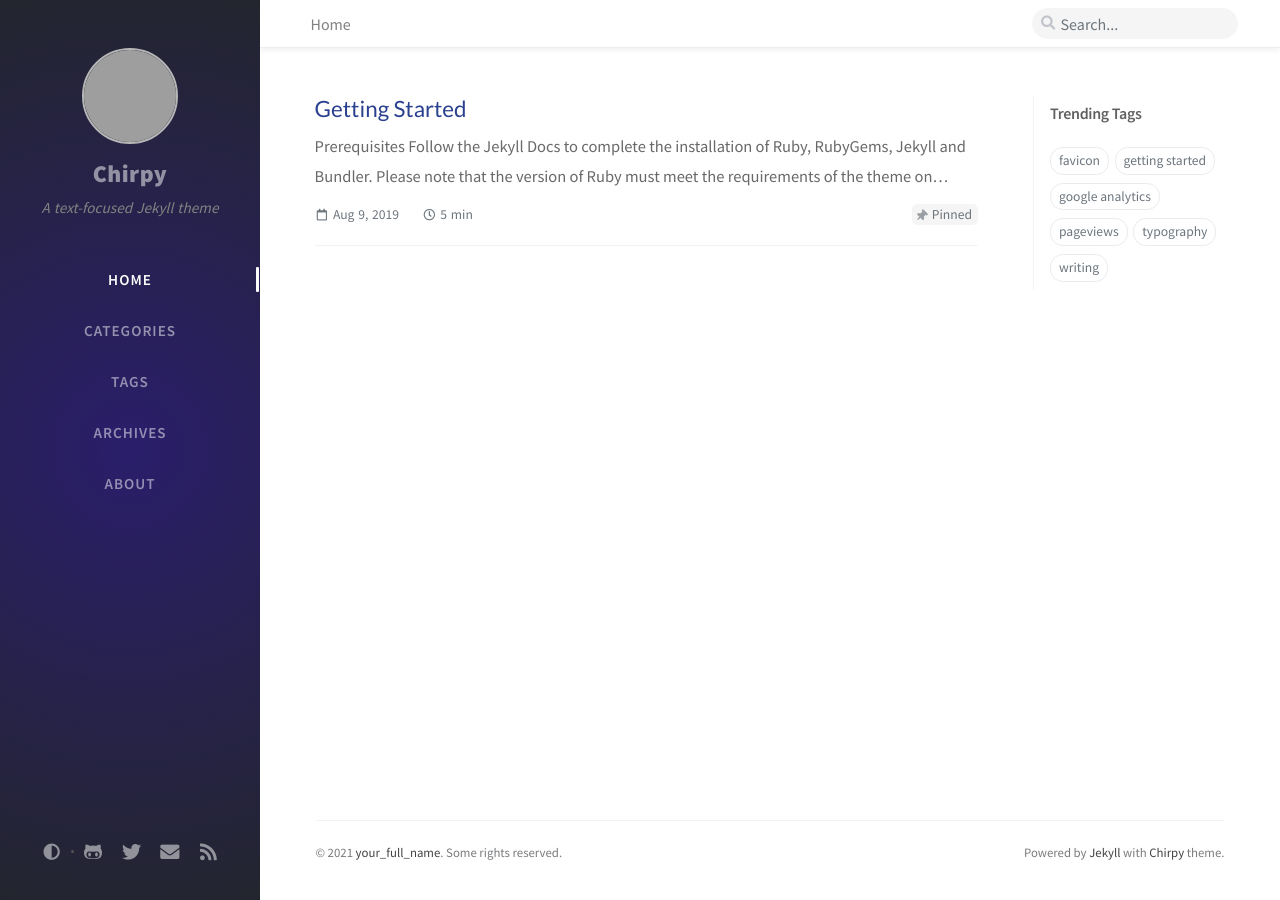
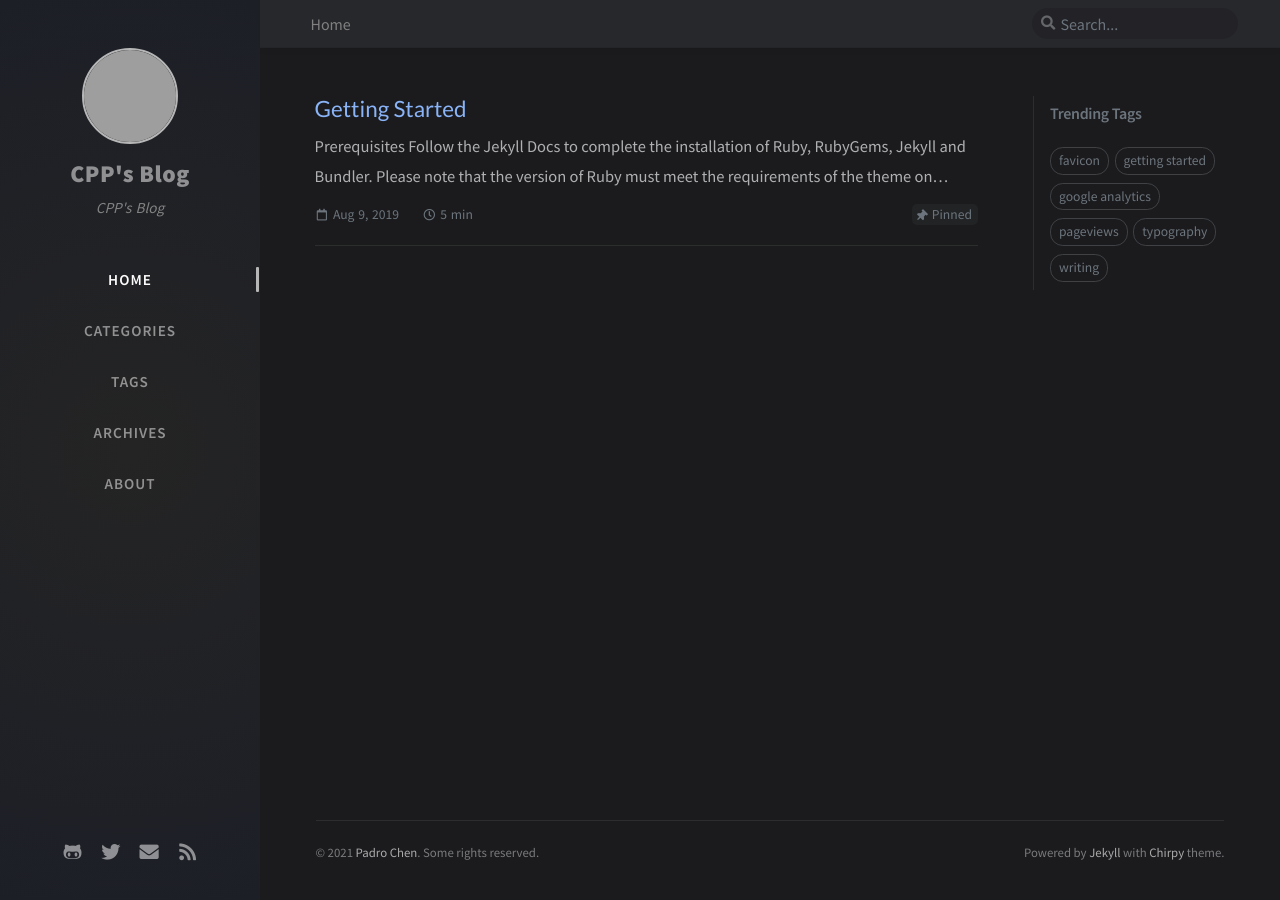
Before and after one commit to ppchen2/ppchen2.github.io, a Jekyll site: the page built from index.md, in a window 1280 px wide. Built offline with Jekyll 4.4.1, drawn with Linux system fonts in a browser that asks for light colours; nearby versions of some CDN libraries; comment, search, counter and statistics services are not loaded; grey boxes are pictures that could not be loaded.

Commit message:
change config.yml

```diff
--- a/_config.yml
+++ b/_config.yml
@@ -18,9 +18,9 @@ timezone: Asia/Shanghai
 # jekyll-seo-tag settings › https://github.com/jekyll/jekyll-seo-tag/blob/master/docs/usage.md
 # ↓ --------------------------
 
-title: Chirpy                          # the main title
+title: CPP's Blog                          # the main title
 
-tagline: A text-focused Jekyll theme   # it will display as the sub-title
+tagline: CPP's Blog   # it will display as the sub-title
 
 description: >-                        # used by seo meta and the atom feed
   A minimal, portfolio, sidebar,
@@ -28,23 +28,23 @@ description: >-                        # used by seo meta and the atom feed
   and focuses on text presentation.
 
 # fill in the protocol & hostname for your site, e.g., 'https://username.github.io'
-url: ''
+url: 'https://gh-ppchen2.github.io/'
 
 github:
-  username: github_username             # change to your github username
+  username: ppchen2             # change to your github username
 
 twitter:
-  username: twitter_username            # change to your twitter username
+  username: ppchen2            # change to your twitter username
 
 social:
   # Change to your full name.
   # It will be displayed as the default author of the posts and the copyright owner in the Footer
-  name: your_full_name
-  email: example@doamin.com             # change to your email address
+  name: Padro Chen
+  email: cpp9527@live.com             # change to your email address
   links:
     # The first element serves as the copyright owner's link
     - https://twitter.com/username      # change to your twitter homepage
-    - https://github.com/username       # change to your github homepage
+    - https://github.com/ppchen2       # change to your github homepage
     # Uncomment below to add more social links
     # - https://www.facebook.com/username
     # - https://www.linkedin.com/in/username
@@ -72,7 +72,7 @@ google_analytics:
 #     light  - Use the light color scheme
 #     dark   - Use the dark color scheme
 #
-theme_mode:   # [light|dark]
+theme_mode:  dark # [light|dark]
 
 # The CDN endpoint for images.
 # Notice that once it is assigned, the CDN url
```
